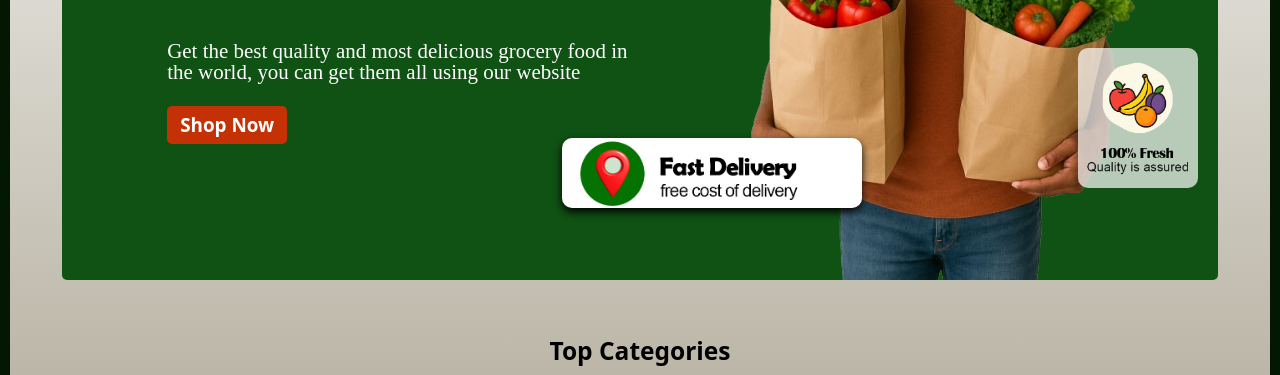
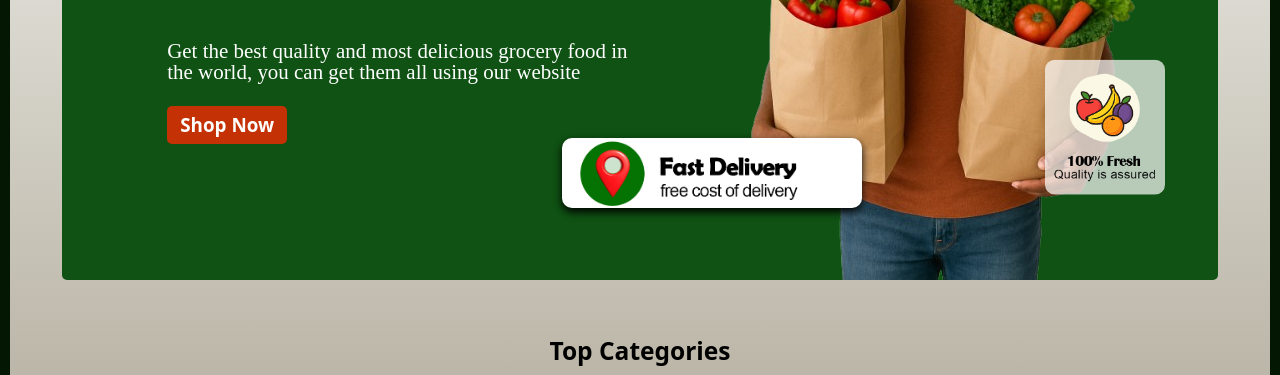
Before and after one commit to Othniel3983/Responsive-Supermarket-website, a plain HTML site: page index.html in a window 1280 px wide. Shown: the part 425-800 px from the top of the page. Drawn offline with Linux system fonts and the light colour scheme.

Commit message:
Updated the features of the hero component

```diff
--- a/style.css
+++ b/style.css
@@ -182,9 +182,11 @@ a:hover {
     position: relative;
 }
 
+/* Adjust grid layout to prevent hero-image from affecting other elements */
 .grid {
     display: grid;
     grid-template-columns: repeat(2, 1fr);
+    position: relative; /* Create positioning context */
 }
 
 .content-1 {
@@ -236,9 +238,12 @@ a:hover {
     width: 120px;
     height: 140px;
     border-radius: 10px;
-    position: absolute;
-    right: 20px;
-    top: 380px;
+    position: absolute; /* Position relative to the nearest positioned ancestor */
+    right: 5rem; /* Adjust as needed */
+    top: 75%; /* Center vertically */
+    transform: translateY(-50%); /* Center vertically */
+    max-width: 100%;
+    height: auto;
 }
 
 .baner-image {
@@ -251,6 +256,7 @@ a:hover {
     left: 500px;
     top: 470px;
     box-shadow: 0 4px 8px rgba(0, 0, 0, 1.5);
+    z-index: 10; /* Higher z-index to appear on top */
 }
 
 h3 {
```
